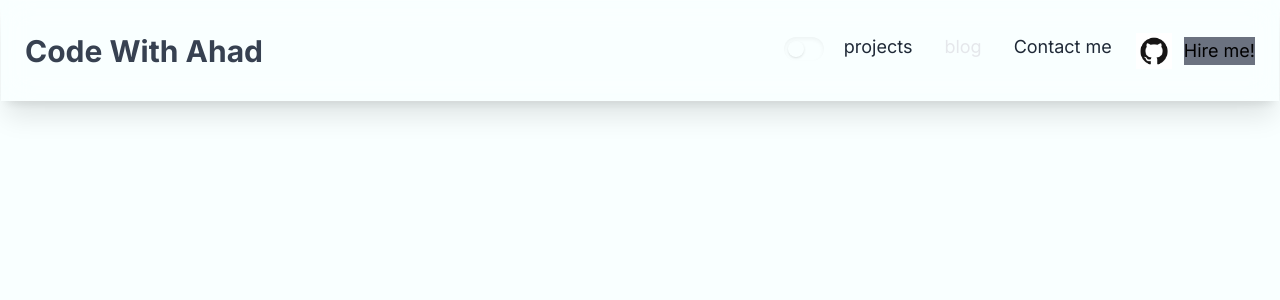
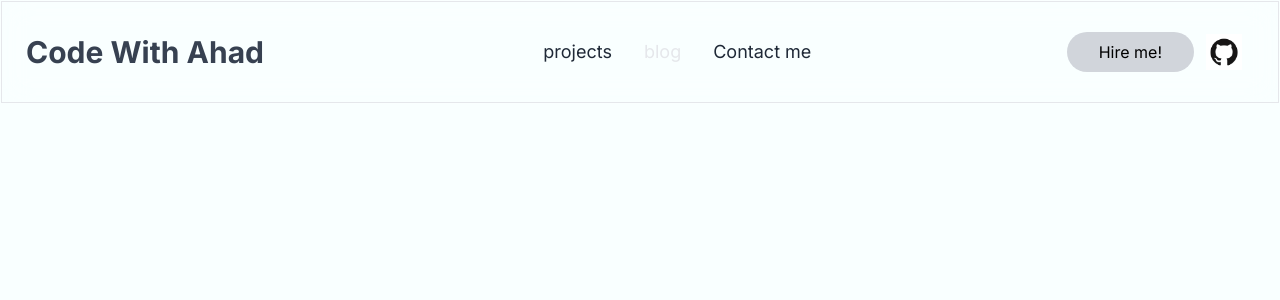
Before and after one commit to Abdulahadahmadi/codewithahad, a Next.js app: page / in a window 1280 px wide. Shown: the top 300 px of the page. Built offline with nearby package versions, Linux system fonts and the light colour scheme.

Commit message:
some changes in navbar

```diff
--- a/src/app/components/Navbar.tsx
+++ b/src/app/components/Navbar.tsx
@@ -25,13 +25,13 @@ function index() {
   }
 
   const navigation = [
-    { name: "projects", href: "/pathway", current: false },
-    { name: "blog", href: "/courses", current: false },
-    { name: "Contact me", href: "/blog", current: false },
+    { name: "projects", href: "/projects", current: false },
+    { name: "blog", href: "/blog", current: false },
+    { name: "Contact me", href: "/contact", current: false },
   ]
   return (
     <>
-      <nav className="relative flex flex-wrap w-full items-center justify-between px-2 py-6  bg-transparent shadow-xl">
+      <nav className="relative flex flex-wrap w-full items-center justify-between px-2 py-6  bg-transparent border">
         <div className="container px-4 mx-auto flex flex-wrap items-center justify-between">
           <div className="w-full relative flex justify-between lg:w-auto lg:static lg:block lg:justify-start">
             <Link
@@ -82,20 +82,21 @@ function index() {
             }
             id="navbar-danger"
           >
-            <ul className="flex flex-col lg:flex-row list-none lg:ml-auto">
-              <li className="mt-3">
-                <label for="Toggle1" className="inline-flex items-center space-x-4 cursor-pointer dark:text-gray-100">
+            <ul className="flex flex-col lg:flex-row list-none lg:m-auto ">
+              {/* <li className="mt-3">
+                <label htmlFor="Toggle" className="inline-flex items-center space-x-4 cursor-pointer dark:text-gray-100">
                   <span className="relative">
-                    <input onClick={handleDarkMode} id="Toggle1" type="checkbox" className="hidden peer" />
+                    <input onClick={handleDarkMode} id="Toggle" type="checkbox" className="hidden peer" />
                     <div className="w-10 h-6 rounded-full shadow-inner dark:bg-gray-400 peer-checked:dark:bg-violet-400"></div>
                     <div className="absolute inset-y-0 left-0 w-4 h-4 m-1 rounded-full shadow peer-checked:right-0 peer-checked:left-auto dark:bg-gray-800"></div>
                   </span>
                   </label>
-              </li>
+              </li> */}
               <li className="hover:underline">
                 <Link
                   className="px-3 py-2 flex items-center text-xs md:text-lg leading-snug text-gray-800 hover:opacity-75 dark:text-gray-500"
-                  href="/section"
+                  href="/projects"
+                  passHref
                 >
                   <span className="ml-2">{navigation[0].name}</span>
                 </Link>
@@ -103,7 +104,8 @@ function index() {
               <li className="hover:underline">
                 <Link
                   className="px-3 py-2 flex items-center text-xs md:text-lg leading-snug text-gray-200 hover:opacity-75 dark:text-gray-500"
-                  href="courses"
+                  href="blog"
+                  passHref
                 >
                   <span className="ml-2">{navigation[1].name}</span>
                 </Link>
@@ -111,24 +113,28 @@ function index() {
               <li className="hover:underline">
                 <Link
                   className="px-3 py-2 flex items-center text-xs md:text-lg  leading-snug text-gray-800 hover:opacity-75 dark:text-gray-500"
-                  href="/blog"
+                  href="/contact"
+                  passHref
                 >
                   <span className="ml-2">{navigation[2].name}</span>
                 </Link>
               </li>
-              <li className="hover:underline">
+
+            </ul>
+            <button className='text-md text-black bg-gray-300 px-8 py-2 rounded-full hover:bg-black hover:text-white'>
+              Hire me!
+            </button>
+            <div className="hover:underline">
                 <Link
                   className="px-3 py-2 flex items-center text-xs md:text-lg  leading-snug text-gray-800 hover:opacity-75 dark:text-gray-400"
                   href="https://github.com/abdulahadahmadi"
                   target="_blank"
+                  passHref
                 >
                   <Image className="" src={github} alt="github logo" width={36} height={36} />
                 </Link>
-              </li>
-            </ul>
-            <button className='text-lg text-black bg-gray-500'>
-              Hire me!
-            </button>
+            </div>
+
           </div>
         </div>
       </nav>
```
